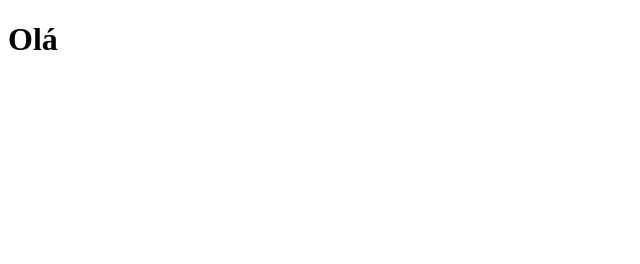
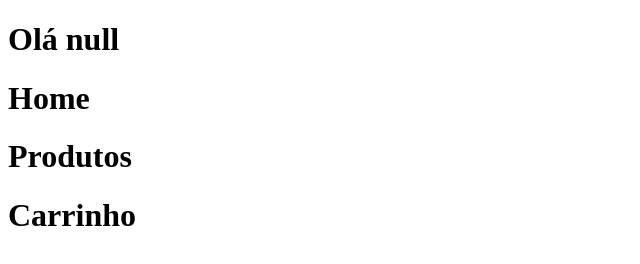
Before and after one commit to NathanAtaliba/LoginMySql, a website: page frontend/logado.html in a window 1280 px wide. Shown: the whole page, without its empty margins (0-640 px from the left). Drawn offline with Linux system fonts and the light colour scheme.

Commit message:
Login_cookie_done

```diff
--- a/frontend/JS/index.js
+++ b/frontend/JS/index.js
@@ -47,7 +47,7 @@ function loginUser(){
                 const token = generateToken();
                 activeTokens[token] = element.email;
                 setCookie("auth_token", token, 1); // terceiro argumento e o numero de dias
-                localStorage.setItem("email",email.value)
+                localStorage.setItem("email", email.value)
                 break;
             }
             else{
--- a/frontend/JS/logado.js
+++ b/frontend/JS/logado.js
@@ -1,3 +1,4 @@
-function textoEmail(){
-
-}
+//document.addEventListener("DOMContentLoaded", function() {
+const email = localStorage.getItem('email');
+document.getElementById('texto').textContent = "Olá " + email;
+//})
--- a/frontend/logado.html
+++ b/frontend/logado.html
@@ -4,9 +4,17 @@
     <meta charset="UTF-8">
     <meta name="viewport" content="width=device-width, initial-scale=1.0">
     <title>Online_Store</title>
-    <h1 class="texto">Olá</h1>
+    <div class="menu">
+        <h1 class="texto" id="texto"> </h1>
+        <h1 class="home">Home</h1>
+        <h1 class="produtos">Produtos</h1>
+        <h1 class="carrinho">Carrinho</h1>
+    </div>
+    <div class="lista_produtos">
+
+    </div>
 </head>
 <body>
-
+    <script src="JS/logado.js"></script>
 </body>
 </html>
```
Also changed, not shown: README.md.
